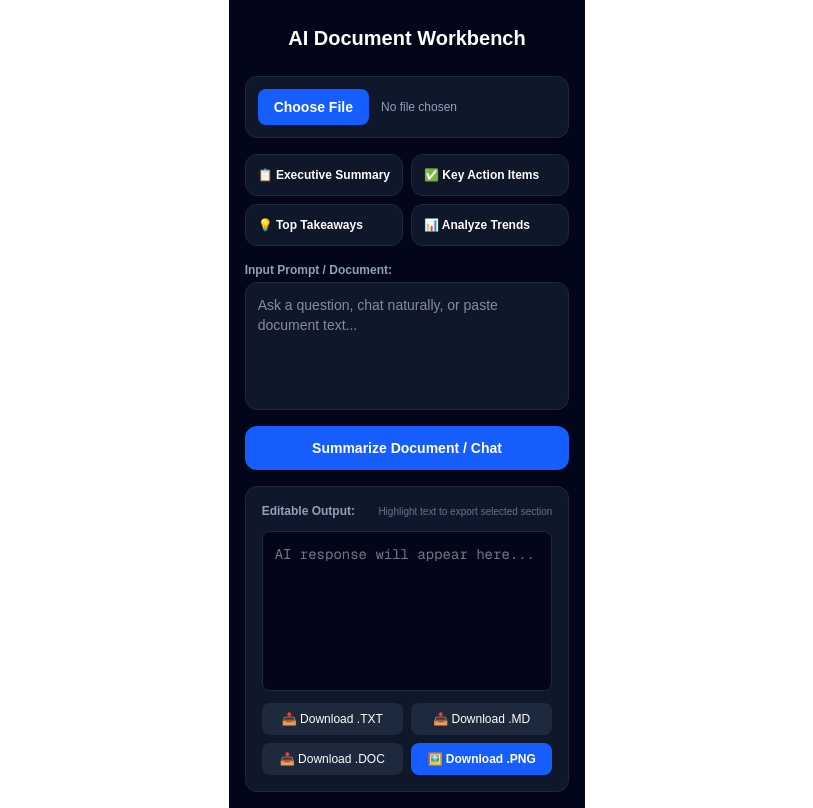
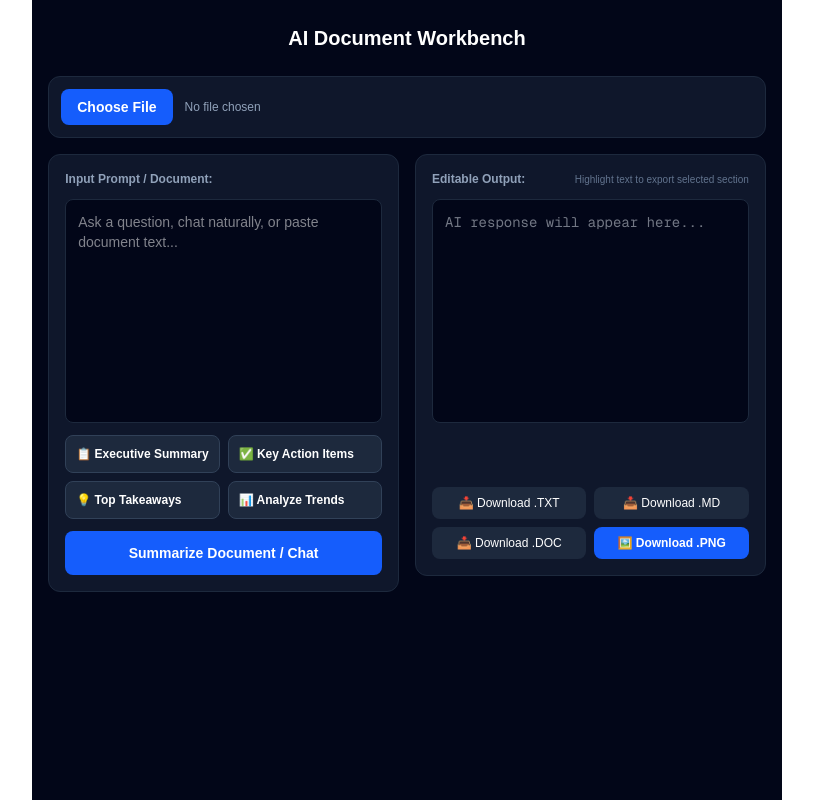
Before and after one commit to kashwire2025/ai-summarizer, a Next.js app: page / in a window 1280 px wide. Shown: the whole page, without its empty margins (233-1046 px from the left). Built offline with nearby package versions, Linux system fonts and the light colour scheme.

Commit message:
layout: convert to split workbench with side-by-side input and output cards

```diff
--- a/app/page.tsx
+++ b/app/page.tsx
@@ -72,7 +72,6 @@ export default function Home() {
     }
   };
 
-  // Prioritize highlighted text from output box, fallback to global selection or full output
   const getExportContent = () => {
     if (outputRef.current) {
       const textarea = outputRef.current;
@@ -154,7 +153,7 @@ export default function Home() {
   };
 
   return (
-    <main className="min-h-screen bg-slate-950 text-white p-4 max-w-2xl mx-auto flex flex-col gap-4">
+    <main className="min-h-screen bg-slate-950 text-white p-4 max-w-5xl mx-auto flex flex-col gap-4">
       <h1 className="text-xl font-bold text-center my-2">AI Document Workbench</h1>
 
       <input
@@ -165,6 +164,7 @@ export default function Home() {
         className="hidden"
       />
 
+      {/* Header File Upload Selector */}
       <div className="flex items-center gap-3 bg-slate-900 p-3 rounded-xl border border-slate-800">
         <button
           onClick={() => fileInputRef.current?.click()}
@@ -177,51 +177,55 @@ export default function Home() {
         </span>
       </div>
 
+      {/* Split Workbench Grid: Input Panel Left, Output Panel Right */}
+      <div className="grid grid-cols-1 lg:grid-cols-2 gap-4 items-start">
+        {/* Input Panel */}
+        <div className="bg-slate-900 border border-slate-800 rounded-xl p-4 flex flex-col gap-3">
+          <label className="text-xs font-semibold text-slate-400">Input Prompt / Document:</label>
+          <textarea
+            value={inputText}
+            onChange={(e) => setInputText(e.target.value)}
+            placeholder="Ask a question, chat naturally, or paste document text..."
+            className="w-full h-56 bg-slate-950 border border-slate-800 rounded-lg p-3 text-sm focus:outline-none focus:border-blue-500 resize-none"
+          />
+
           <div className="grid grid-cols-2 gap-2">
             <button
               onClick={() => handleGenerate("Executive Summary")}
-          className="bg-slate-900 border border-slate-800 p-3 rounded-xl text-xs font-semibold text-left hover:bg-slate-800"
+              className="bg-slate-800 border border-slate-700 p-2.5 rounded-lg text-xs font-semibold text-left hover:bg-slate-700 transition"
             >
               📋 Executive Summary
             </button>
             <button
               onClick={() => handleGenerate("Key Action Items")}
-          className="bg-slate-900 border border-slate-800 p-3 rounded-xl text-xs font-semibold text-left hover:bg-slate-800"
+              className="bg-slate-800 border border-slate-700 p-2.5 rounded-lg text-xs font-semibold text-left hover:bg-slate-700 transition"
             >
               ✅ Key Action Items
             </button>
             <button
               onClick={() => handleGenerate("Top Takeaways")}
-          className="bg-slate-900 border border-slate-800 p-3 rounded-xl text-xs font-semibold text-left hover:bg-slate-800"
+              className="bg-slate-800 border border-slate-700 p-2.5 rounded-lg text-xs font-semibold text-left hover:bg-slate-700 transition"
             >
               💡 Top Takeaways
             </button>
             <button
               onClick={() => handleGenerate("Analyze Trends")}
-          className="bg-slate-900 border border-slate-800 p-3 rounded-xl text-xs font-semibold text-left hover:bg-slate-800"
+              className="bg-slate-800 border border-slate-700 p-2.5 rounded-lg text-xs font-semibold text-left hover:bg-slate-700 transition"
             >
               📊 Analyze Trends
             </button>
           </div>
 
-      <div className="flex flex-col gap-1">
-        <label className="text-xs font-semibold text-slate-400">Input Prompt / Document:</label>
-        <textarea
-          value={inputText}
-          onChange={(e) => setInputText(e.target.value)}
-          placeholder="Ask a question, chat naturally, or paste document text..."
-          className="w-full h-32 bg-slate-900 border border-slate-800 rounded-xl p-3 text-sm focus:outline-none focus:border-blue-500 resize-none"
-        />
-      </div>
-
           <button
             onClick={() => handleGenerate("General Chat")}
             disabled={loading}
-        className="w-full bg-blue-600 hover:bg-blue-500 disabled:opacity-50 py-3 rounded-xl text-sm font-semibold transition"
+            className="w-full bg-blue-600 hover:bg-blue-500 disabled:opacity-50 py-3 rounded-lg text-sm font-semibold transition"
           >
             {loading ? "Processing..." : "Summarize Document / Chat"}
           </button>
+        </div>
 
+        {/* Output Panel */}
         <div className="bg-slate-900 border border-slate-800 rounded-xl p-4 flex flex-col gap-3">
           <div className="flex justify-between items-center">
             <span className="text-xs font-semibold text-slate-400">Editable Output:</span>
@@ -232,10 +236,10 @@ export default function Home() {
             value={output}
             onChange={(e) => setOutput(e.target.value)}
             placeholder="AI response will appear here..."
-          className="w-full h-40 bg-slate-950 border border-slate-800 rounded-lg p-3 text-sm focus:outline-none resize-none font-mono text-slate-200"
+            className="w-full h-56 bg-slate-950 border border-slate-800 rounded-lg p-3 text-sm focus:outline-none resize-none font-mono text-slate-200"
           />
 
-        <div className="grid grid-cols-2 gap-2">
+          <div className="grid grid-cols-2 gap-2 mt-[52px]">
             <button onClick={downloadTxt} className="bg-slate-800 text-xs py-2 rounded-lg hover:bg-slate-700 transition">
               📥 Download .TXT
             </button>
@@ -250,6 +254,7 @@ export default function Home() {
             </button>
           </div>
         </div>
+      </div>
     </main>
   );
 }
```
Lines whose indentation alone changed are shown as unchanged.
